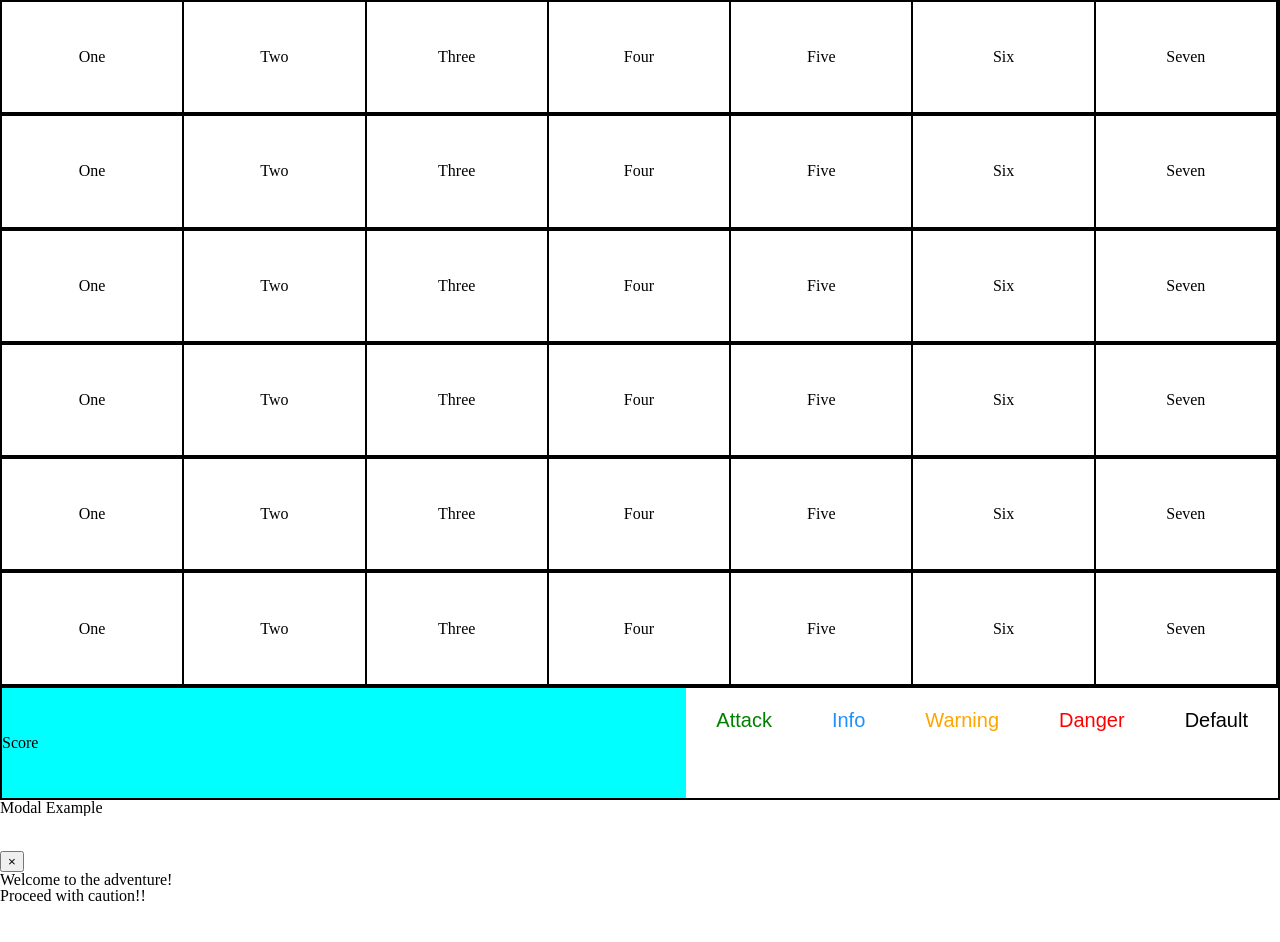
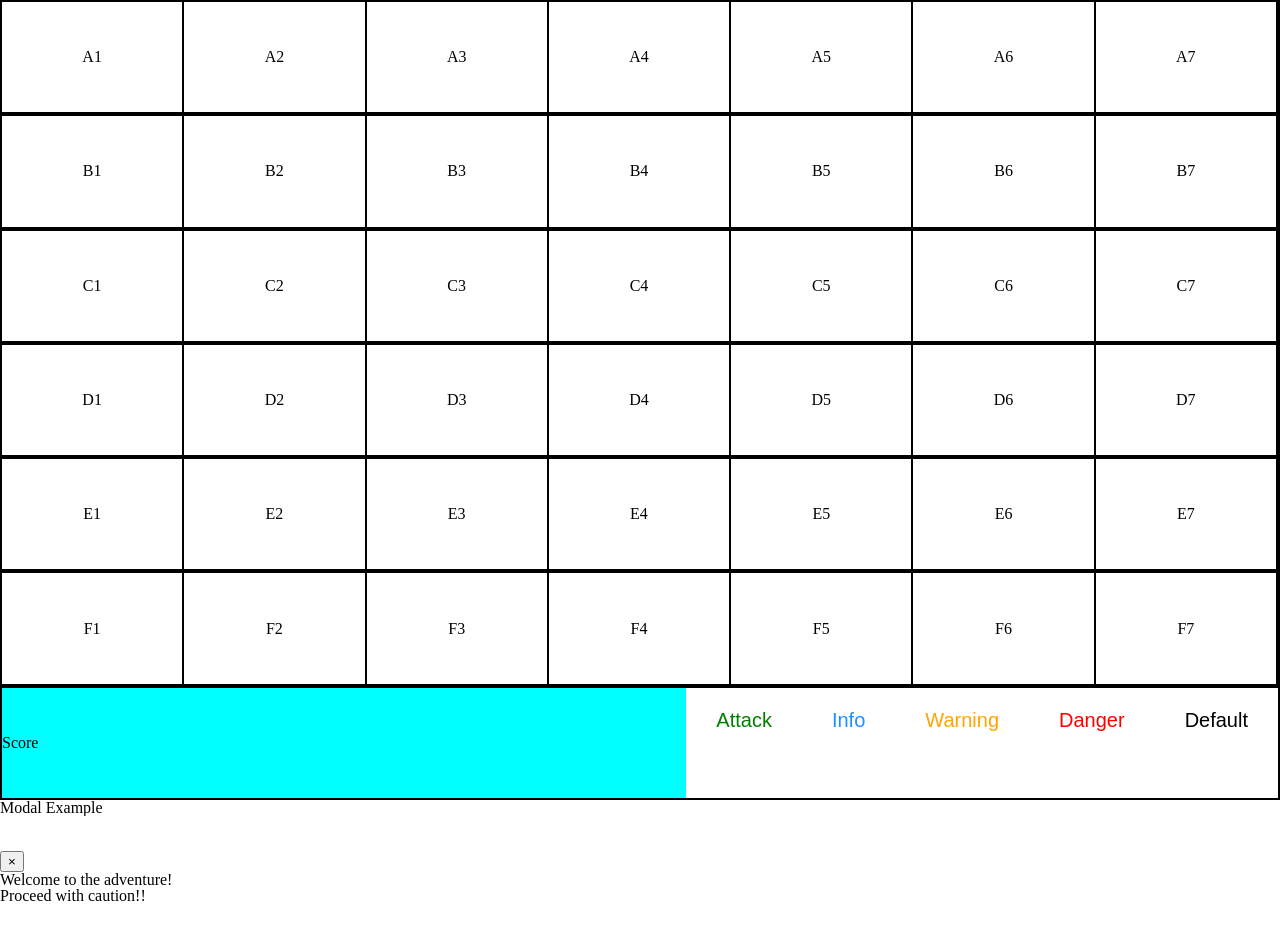
Before and after one commit to Jabruzzese321/Project-One, a plain HTML site: page index.html in a window 1280 px wide. Shown: the top 942 px of the page. Drawn offline with nearby package versions, Linux system fonts and the light colour scheme.

Commit message:
Added block classes

```diff
--- a/index.html
+++ b/index.html
@@ -8,147 +8,147 @@
     <title>Document</title>
     <link rel="stylesheet" href="css/reset.css">
     <link rel="stylesheet" type="text/css" href="css/stylesheet.css">
+    <script src="https://ajax.googleapis.com/ajax/libs/jquery/3.3.1/jquery.min.js"></script>
 </head>
 
 <body>
-
     <div class="container">
         <div class="col-sm">
-            <div class="box">
-                One
+            <div class="a1 box">
+                A1
             </div>
-            <div class="box">
-                Two
+            <div class="a2 box">
+                A2
             </div>
-            <div class="box">
-                Three
+            <div class="a3 box">
+                A3
             </div>
-            <div class="box">
-                Four
+            <div class="a4 box">
+                A4
             </div>
-            <div class="box">
-                Five
+            <div class="a5 box">
+                A5
             </div>
-            <div class="box">
-                Six
+            <div class="a6 box">
+                A6
             </div>
-            <div class="box">
-                Seven
+            <div class="a7 box">
+                A7
             </div>
         </div>
         <div class="col-sm">
-            <div class="box">
-                One
+            <div class="b1 box">
+                B1
             </div>
-            <div class="box">
-                Two
+            <div class="b2 box">
+                B2
             </div>
-            <div class="box">
-                Three
+            <div class="b3 box">
+                B3
             </div>
-            <div class="box">
-                Four
+            <div class="b4 box">
+                B4
             </div>
-            <div class="box">
-                Five
+            <div class="b5 box">
+                B5
             </div>
-            <div class="box">
-                Six
+            <div class="b6 box">
+                B6
             </div>
-            <div class="box">
-                Seven
+            <div class="b7 box">
+                B7
             </div>
         </div>
         <div class="col-sm">
-            <div class="box">
-                One
+            <div class="c1 box">
+                C1
             </div>
-            <div class="box">
-                Two
+            <div class="c2 box">
+                C2
             </div>
-            <div class="box">
-                Three
+            <div class="c3 box">
+                C3
             </div>
-            <div class="box">
-                Four
+            <div class="c4 box">
+                C4
             </div>
-            <div class="box">
-                Five
+            <div class="c5 box">
+                C5
             </div>
-            <div class="box">
-                Six
+            <div class="c6 box">
+                C6
             </div>
-            <div class="box">
-                Seven
+            <div class="c7 box">
+                C7
             </div>
         </div>
         <div class="col-sm">
-            <div class="box">
-                One
+            <div class="d1 box">
+                D1
             </div>
-            <div class="box">
-                Two
+            <div class="d2 box">
+                D2
             </div>
-            <div class="box">
-                Three
+            <div class="d3 box">
+                D3
             </div>
-            <div class="box">
-                Four
+            <div class="d4 box">
+                D4
             </div>
-            <div class="box">
-                Five
+            <div class="d5 box">
+                D5
             </div>
-            <div class="box">
-                Six
+            <div class="d6 box">
+                D6
             </div>
-            <div class="box">
-                Seven
+            <div class="d7 box">
+                D7
             </div>
         </div>
         <div class="col-sm">
-            <div class="box">
-                One
+            <div class="e1 box">
+                E1
             </div>
-            <div class="box">
-                Two
+            <div class="e2 box">
+                E2
             </div>
-            <div class="box">
-                Three
+            <div class="e3 box">
+                E3
             </div>
-            <div class="box">
-                Four
+            <div class="e4 box">
+                E4
             </div>
-            <div class="box">
-                Five
+            <div class="e5 box">
+                E5
             </div>
-            <div class="box">
-                Six
+            <div class="e6 box">
+                E6
             </div>
-            <div class="box">
-                Seven
+            <div class="e7 box">
+                E7
             </div>
         </div>
         <div class="col-sm">
-            <div class="box">
-                One
+            <div class="f1 box">
+                F1
             </div>
-            <div class="box">
-                Two
+            <div class="f2 box">
+                F2
             </div>
-            <div class="box">
-                Three
+            <div class="f3 box">
+                F3
             </div>
-            <div class="box">
-                Four
+            <div class="f4 box">
+                F4
             </div>
-            <div class="box">
-                Five
+            <div class="f5 box">
+                F5
             </div>
-            <div class="box">
-                Six
+            <div class="f6 box">
+                F6
             </div>
-            <div class="box">
-                Seven
+            <div class="f7 box">
+                F7
             </div>
         </div>
         <div class="control-panel">
@@ -169,7 +169,6 @@
     </div>
 
     </div>
-    <script src="javascript/game.js"></script>
     <div class="container">
         <h2>Modal Example</h2>
         <!-- Trigger the modal with a button -->
@@ -195,8 +194,8 @@
 
           </div>
         </div>
-
     </div>
+    <script src="javascript/game.js"></script>
 </body>
 
 </html>
```
